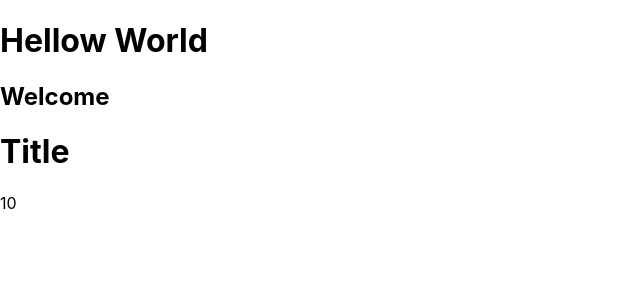
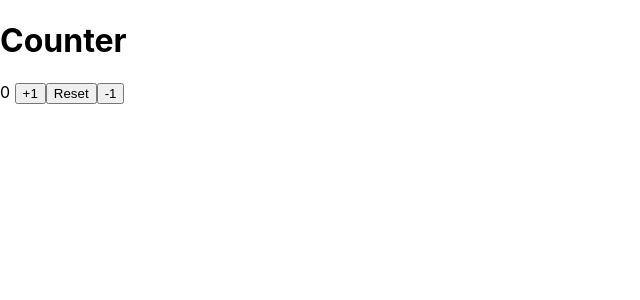
Before and after one commit to Jorge-Gil/Homeworks, a React (Create React App) app in the folder React/reacttest/: page / in a window 1280 px wide. Shown: the top 300 px of the page, without its empty margins (0-640 px from the left). Built offline with nearby package versions, Linux system fonts and the light colour scheme.

Commit message:
Tarea hooks

```diff
--- a/React/reacttest/package.json
+++ b/React/reacttest/package.json
@@ -6,6 +6,7 @@
     "@testing-library/jest-dom": "^5.16.5",
     "@testing-library/react": "^13.4.0",
     "@testing-library/user-event": "^13.5.0",
+    "prop-types": "^15.8.1",
     "react": "^18.2.0",
     "react-dom": "^18.2.0",
     "react-scripts": "5.0.1",
--- a/React/reacttest/src/FirstApp.js
+++ b/React/reacttest/src/FirstApp.js
@@ -1,12 +1,28 @@
 import React from "react";
+import { useState } from "react";
+const FirstApp = ({ value }) => {
+  const [counter, setCounter] = useState(value);
 
-function FirstApp() {
+  const handleAdd = () => {
+    setCounter(counter + 1);
+  };
+
+  const handleReset = () => {
+    setCounter(value);
+  };
+
+  const handleSubstract = () => {
+    setCounter(counter - 1);
+  };
   return (
     <>
-      <h1>Title</h1>
-      <span>10 </span>
+      <h1>Counter </h1>
+      <span>{counter} </span>
+      <button onClick={handleAdd}>+1</button>
+      <button onClick={handleReset}>Reset</button>
+      <button onClick={handleSubstract}>-1</button>
     </>
   );
-}
+};
 
 export default FirstApp;
--- a/React/reacttest/src/index.js
+++ b/React/reacttest/src/index.js
@@ -15,8 +15,8 @@ import reportWebVitals from "./reportWebVitals";
 
 ReactDOM.createRoot(document.getElementById("root")).render(
   <React.StrictMode>
-    <App />
-    <FirstApp />
+    {/* <App /> */}
+    <FirstApp value={0} />
   </React.StrictMode>
 );
 // If you want to start measuring performance in your app, pass a function
```
Also changed, not shown: 1 other file (tests, documents, lock files or other folders).
